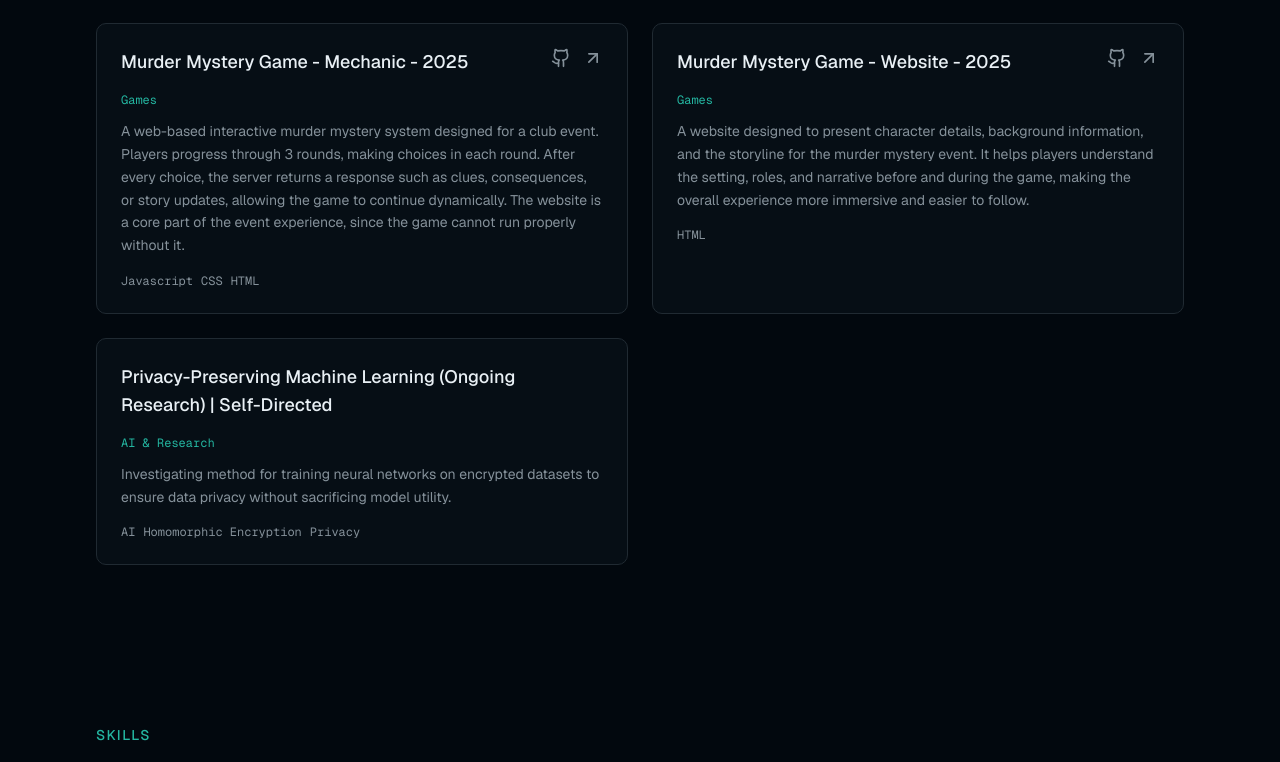
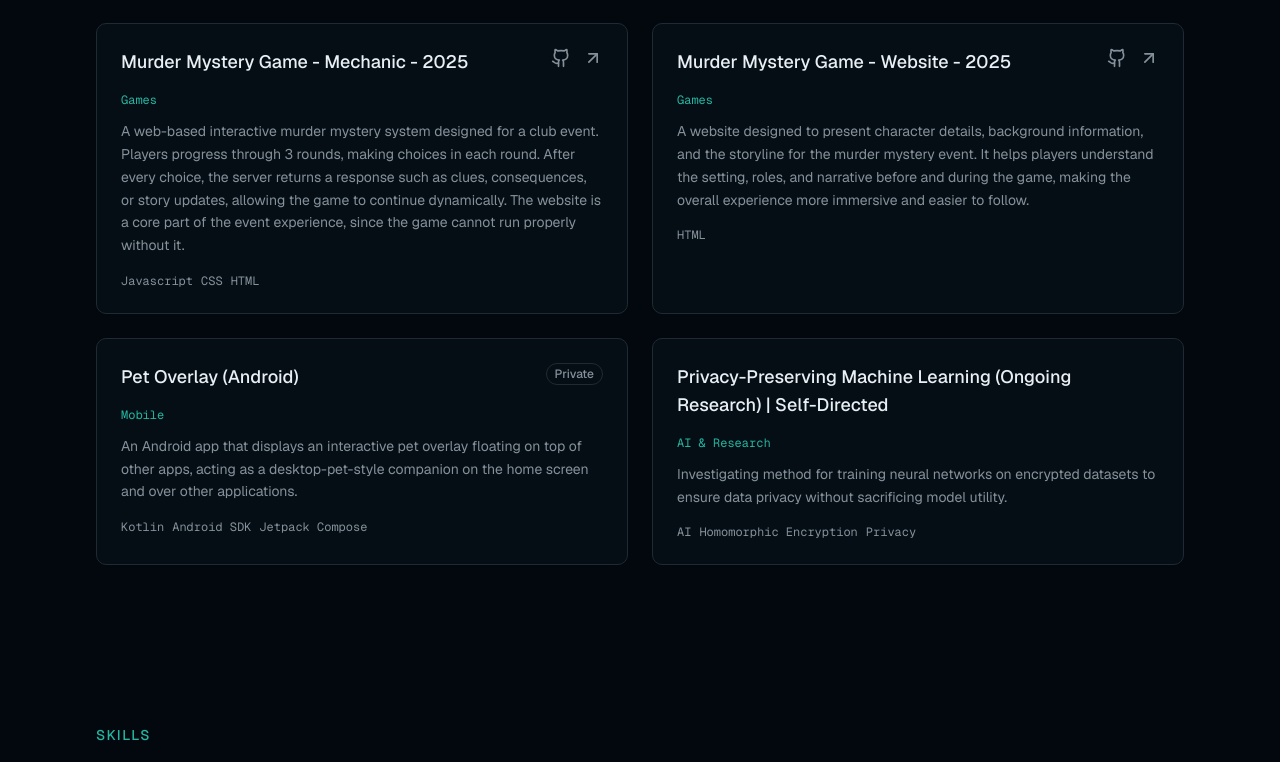
Before and after one commit to ionxg/Ionchaiyakul, a Next.js app in the folder Website/: page / in a window 1280 px wide. Shown: the part 3536-4298 px from the top of the page. Built offline with nearby package versions, Linux system fonts and the light colour scheme.

Commit message:
feat(project): add private project

```diff
--- a/Website/components/projects-section.tsx
+++ b/Website/components/projects-section.tsx
@@ -10,6 +10,8 @@ interface Project {
   technologies: string[]
   githubUrl?: string
   liveUrl?: string
+  // Mark a project private to show a "Private" badge instead of repo/live links.
+  private?: boolean
 }
 
 const projects: Project[] = [
@@ -67,6 +69,14 @@ const projects: Project[] = [
     technologies: ["HTML"],
     githubUrl: "https://github.com/ionxg/Website-for-Murder-Mystery",
     liveUrl: "https://github.com/ionxg/Website-for-Murder-Mystery",
+  },
+  {
+    title: "Pet Overlay (Android)",
+    category: "Mobile",
+    description:
+      "An Android app that displays an interactive pet overlay floating on top of other apps, acting as a desktop-pet-style companion on the home screen and over other applications.",
+    technologies: ["Kotlin", "Android SDK", "Jetpack Compose"],
+    private: true,
   },
   {
     title: "Privacy-Preserving Machine Learning (Ongoing Research) | Self-Directed",
@@ -137,6 +147,11 @@ export function ProjectsSection() {
                   {project.title}
                 </h3>
                 <div className="flex items-center gap-3">
+                  {project.private && (
+                    <span className="px-2 py-0.5 text-xs font-medium rounded-full border border-border text-muted-foreground whitespace-nowrap">
+                      Private
+                    </span>
+                  )}
                   {hasLink(project.githubUrl) && (
                     <a
                       href={project.githubUrl}
```
Also changed, not shown: 17 other files (tests, documents, lock files or other folders).
